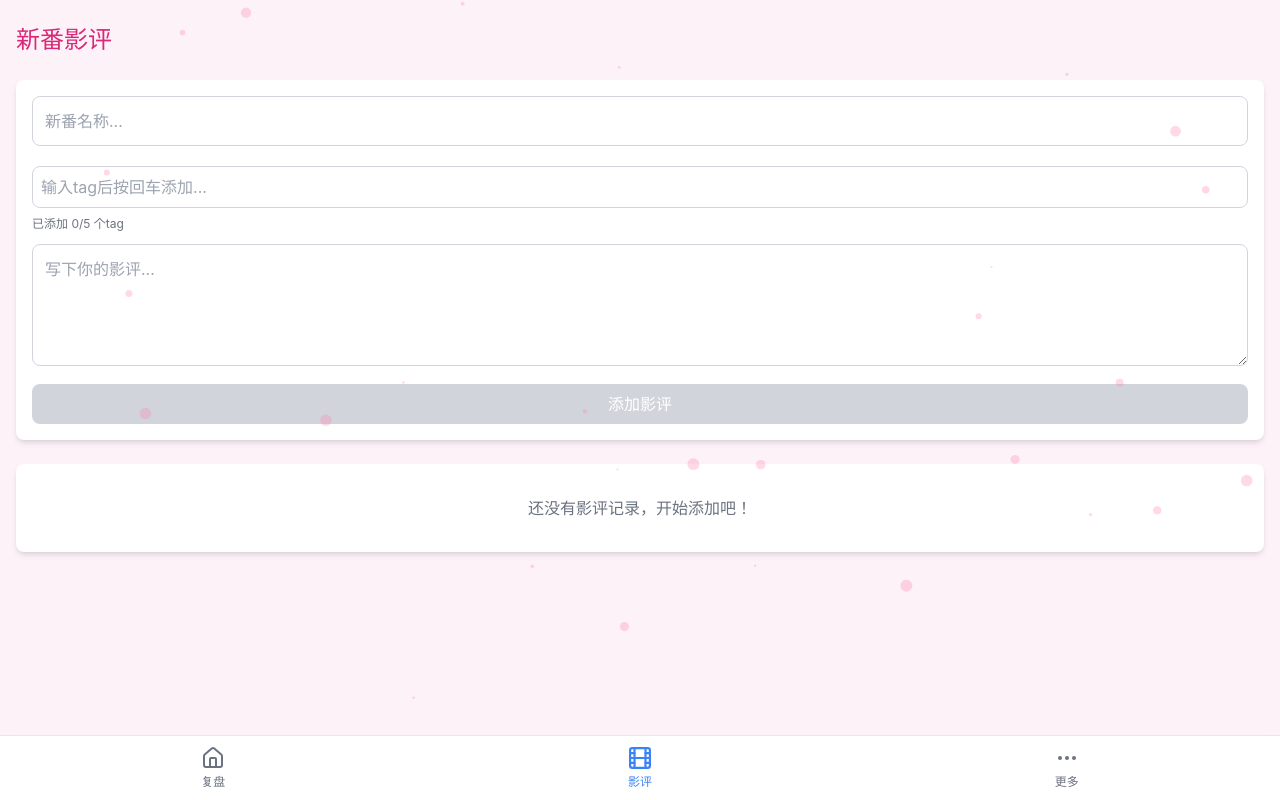
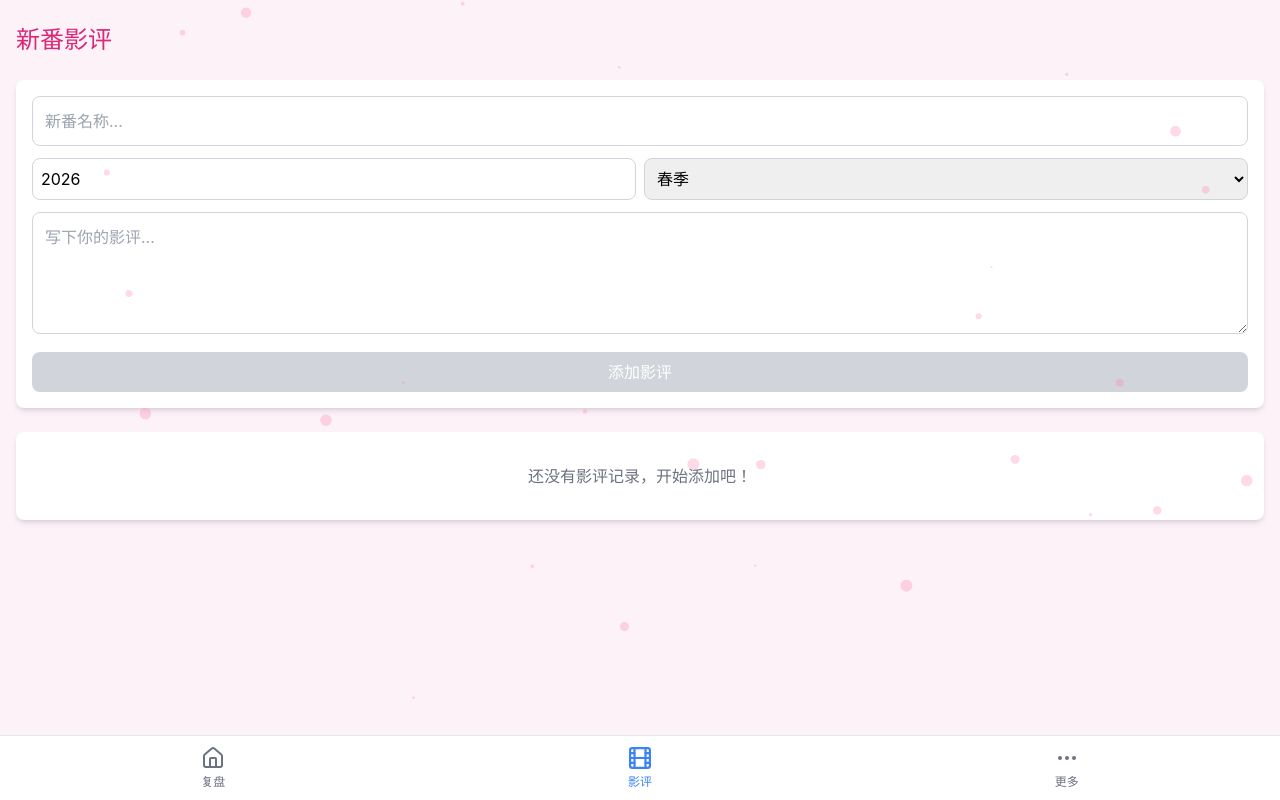
Before and after one commit to dplink/TraeBin, a React (Vite) app: page /anime in a window 1280 px wide. Built offline with nearby package versions, Linux system fonts and the light colour scheme.

Commit message:
feat: 设计主界面一级目录与底部导航
Co-authored-by: traeagent <traeagent@users.noreply.github.com>

```diff
--- a/src/components/AnimeReviewCard.tsx
+++ b/src/components/AnimeReviewCard.tsx
@@ -1,14 +1,18 @@
 import React, { useState } from 'react';
-import { Trash2, Edit, X } from 'lucide-react';
+import { Trash2, Edit } from 'lucide-react';
+
+type Season = '冬' | '春' | '夏' | '秋';
 
 interface AnimeReviewCardProps {
   id: string;
   title: string;
+  year: number;
+  season: Season;
   tags: string[];
   content: string;
   createdAt: string;
   onDelete: (id: string) => void;
-  onUpdate: (id: string, title: string, tags: string[], content: string) => void;
+  onUpdate: (id: string, title: string, year: number, season: Season, content: string) => void;
   onTagClick: (tag: string) => void;
   selectedTags: string[];
 }
@@ -16,6 +20,8 @@ interface AnimeReviewCardProps {
 const AnimeReviewCard: React.FC<AnimeReviewCardProps> = ({
   id,
   title,
+  year,
+  season,
   tags,
   content,
   createdAt,
@@ -26,26 +32,12 @@ const AnimeReviewCard: React.FC<AnimeReviewCardProps> = ({
 }) => {
   const [isEditing, setIsEditing] = useState(false);
   const [editTitle, setEditTitle] = useState(title);
-  const [editTags, setEditTags] = useState<string[]>([...tags]);
-  const [editTagInput, setEditTagInput] = useState('');
+  const [editYear, setEditYear] = useState(year.toString());
+  const [editSeason, setEditSeason] = useState<Season>(season);
   const [editContent, setEditContent] = useState(content);
 
-  const handleEditTagKeyDown = (e: React.KeyboardEvent<HTMLInputElement>) => {
-    if (e.key === 'Enter' && editTagInput.trim()) {
-      e.preventDefault();
-      if (editTags.length < 5 && !editTags.includes(editTagInput.trim())) {
-        setEditTags([...editTags, editTagInput.trim()]);
-        setEditTagInput('');
-      }
-    }
-  };
-
-  const removeEditTag = (tagToRemove: string) => {
-    setEditTags(editTags.filter((tag) => tag !== tagToRemove));
-  };
-
   const handleSave = () => {
-    onUpdate(id, editTitle, editTags, editContent);
+    onUpdate(id, editTitle, parseInt(editYear), editSeason, editContent);
     setIsEditing(false);
   };
 
@@ -60,6 +52,8 @@ const AnimeReviewCard: React.FC<AnimeReviewCardProps> = ({
     });
   };
 
+  const seasons: Season[] = ['冬', '春', '夏', '秋'];
+
   return (
     <div className="bg-white rounded-lg shadow-md p-4 mb-4 transition-all duration-300 hover:shadow-lg">
       {isEditing ? (
@@ -71,36 +65,25 @@ const AnimeReviewCard: React.FC<AnimeReviewCardProps> = ({
             className="w-full p-2 border border-gray-300 rounded-lg focus:outline-none focus:ring-2 focus:ring-pink-500"
             placeholder="新番名称..."
           />
-          <div className="space-y-2">
-            <div className="flex flex-wrap gap-2">
-              {editTags.map((tag) => (
-                <span
-                  key={tag}
-                  className="inline-flex items-center px-2 py-1 bg-pink-100 text-pink-800 rounded-full text-xs font-medium"
-                >
-                  {tag}
-                  <button
-                    type="button"
-                    onClick={() => removeEditTag(tag)}
-                    className="ml-1 text-pink-600 hover:text-pink-800"
-                  >
-                    <X className="w-3 h-3" />
-                  </button>
-                </span>
+          <div className="flex space-x-2">
+            <input
+              type="number"
+              value={editYear}
+              onChange={(e) => setEditYear(e.target.value)}
+              className="flex-1 p-2 border border-gray-300 rounded-lg focus:outline-none focus:ring-2 focus:ring-pink-500"
+              placeholder="年份"
+              min="2000"
+              max="2100"
+            />
+            <select
+              value={editSeason}
+              onChange={(e) => setEditSeason(e.target.value as Season)}
+              className="flex-1 p-2 border border-gray-300 rounded-lg focus:outline-none focus:ring-2 focus:ring-pink-500"
+            >
+              {seasons.map((s) => (
+                <option key={s} value={s}>{s}季</option>
               ))}
-            </div>
-            <input
-              type="text"
-              value={editTagInput}
-              onChange={(e) => setEditTagInput(e.target.value)}
-              onKeyDown={handleEditTagKeyDown}
-              className="w-full p-2 border border-gray-300 rounded-lg focus:outline-none focus:ring-2 focus:ring-pink-500"
-              placeholder={editTags.length >= 5 ? '已达到最大tag数量' : '输入tag后按回车添加...'}
-              disabled={editTags.length >= 5}
-            />
-            <p className="text-xs text-gray-500">
-              已添加 {editTags.length}/5 个tag
-            </p>
+            </select>
           </div>
           <textarea
             value={editContent}
@@ -118,7 +101,7 @@ const AnimeReviewCard: React.FC<AnimeReviewCardProps> = ({
             </button>
             <button
               onClick={handleSave}
-              disabled={!editTitle.trim() || !editContent.trim() || editTags.length === 0}
+              disabled={!editTitle.trim() || !editContent.trim()}
               className="px-3 py-1 bg-pink-500 text-white rounded-lg text-sm hover:bg-pink-600 transition-colors disabled:bg-gray-300 disabled:cursor-not-allowed"
             >
               保存
--- a/src/pages/AnimePage.tsx
+++ b/src/pages/AnimePage.tsx
@@ -2,37 +2,23 @@ import React, { useState } from 'react';
 import { useAnimeStore } from '../store/animeStore';
 import AnimeReviewCard from '../components/AnimeReviewCard';
 import ParticleEffect from '../components/ParticleEffect';
-import { X } from 'lucide-react';
+
+type Season = '冬' | '春' | '夏' | '秋';
 
 const AnimePage: React.FC = () => {
   const { reviews, addReview, deleteReview, updateReview } = useAnimeStore();
   const [title, setTitle] = useState('');
+  const [year, setYear] = useState(new Date().getFullYear().toString());
+  const [season, setSeason] = useState<Season>('春');
   const [content, setContent] = useState('');
-  const [tags, setTags] = useState<string[]>([]);
-  const [tagInput, setTagInput] = useState('');
   const [selectedTags, setSelectedTags] = useState<string[]>([]);
-
-  const handleTagKeyDown = (e: React.KeyboardEvent<HTMLInputElement>) => {
-    if (e.key === 'Enter' && tagInput.trim()) {
-      e.preventDefault();
-      if (tags.length < 5 && !tags.includes(tagInput.trim())) {
-        setTags([...tags, tagInput.trim()]);
-        setTagInput('');
-      }
-    }
-  };
-
-  const removeTag = (tagToRemove: string) => {
-    setTags(tags.filter((tag) => tag !== tagToRemove));
-  };
 
   const handleSubmit = (e: React.FormEvent) => {
     e.preventDefault();
-    if (title.trim() && content.trim() && tags.length > 0) {
-      addReview(title, tags, content);
+    if (title.trim() && content.trim()) {
+      addReview(title, parseInt(year), season, content);
       setTitle('');
       setContent('');
-      setTags([]);
     }
   };
 
@@ -55,6 +41,8 @@ const AnimePage: React.FC = () => {
 
   const allTags = Array.from(new Set(reviews.flatMap((review) => review.tags)));
 
+  const seasons: Season[] = ['冬', '春', '夏', '秋'];
+
   return (
     <div className="min-h-screen bg-pink-50 pb-20">
       <ParticleEffect color="rgba(255, 128, 171, 0.3)" count={30} />
@@ -70,38 +58,25 @@ const AnimePage: React.FC = () => {
               className="w-full p-3 border border-gray-300 rounded-lg focus:outline-none focus:ring-2 focus:ring-pink-500"
               placeholder="新番名称..."
             />
-            <div className="space-y-2">
-              <div className="flex flex-wrap gap-2">
-                {tags.map((tag) => (
-                  <span
-                    key={tag}
-                    className="inline-flex items-center px-2 py-1 bg-pink-100 text-pink-800 rounded-full text-xs font-medium"
-                  >
-                    {tag}
-                    <button
-                      type="button"
-                      onClick={() => removeTag(tag)}
-                      className="ml-1 text-pink-600 hover:text-pink-800"
-                    >
-                      <X className="w-3 h-3" />
-                    </button>
-                  </span>
+            <div className="flex space-x-2">
+              <input
+                type="number"
+                value={year}
+                onChange={(e) => setYear(e.target.value)}
+                className="flex-1 p-2 border border-gray-300 rounded-lg focus:outline-none focus:ring-2 focus:ring-pink-500"
+                placeholder="年份"
+                min="2000"
+                max="2100"
+              />
+              <select
+                value={season}
+                onChange={(e) => setSeason(e.target.value as Season)}
+                className="flex-1 p-2 border border-gray-300 rounded-lg focus:outline-none focus:ring-2 focus:ring-pink-500"
+              >
+                {seasons.map((s) => (
+                  <option key={s} value={s}>{s}季</option>
                 ))}
-              </div>
-              <div className="flex space-x-2">
-                <input
-                  type="text"
-                  value={tagInput}
-                  onChange={(e) => setTagInput(e.target.value)}
-                  onKeyDown={handleTagKeyDown}
-                  className="flex-1 p-2 border border-gray-300 rounded-lg focus:outline-none focus:ring-2 focus:ring-pink-500"
-                  placeholder={tags.length >= 5 ? '已达到最大tag数量' : '输入tag后按回车添加...'}
-                  disabled={tags.length >= 5}
-                />
-              </div>
-              <p className="text-xs text-gray-500">
-                已添加 {tags.length}/5 个tag
-              </p>
+              </select>
             </div>
             <textarea
               value={content}
@@ -112,7 +87,7 @@ const AnimePage: React.FC = () => {
             />
             <button
               type="submit"
-              disabled={!title.trim() || !content.trim() || tags.length === 0}
+              disabled={!title.trim() || !content.trim()}
               className="w-full py-2 bg-pink-500 text-white rounded-lg hover:bg-pink-600 transition-colors disabled:bg-gray-300 disabled:cursor-not-allowed"
             >
               添加影评
@@ -162,6 +137,8 @@ const AnimePage: React.FC = () => {
                 key={review.id}
                 id={review.id}
                 title={review.title}
+                year={review.year}
+                season={review.season}
                 tags={review.tags}
                 content={review.content}
                 createdAt={review.createdAt}
--- a/src/store/animeStore.ts
+++ b/src/store/animeStore.ts
@@ -1,9 +1,13 @@
 import { create } from 'zustand';
 import { persist } from 'zustand/middleware';
+
+type Season = '冬' | '春' | '夏' | '秋';
 
 interface AnimeReview {
   id: string;
   title: string;
+  year: number;
+  season: Season;
   tags: string[];
   content: string;
   createdAt: string;
@@ -11,22 +15,24 @@ interface AnimeReview {
 
 interface AnimeStore {
   reviews: AnimeReview[];
-  addReview: (title: string, tags: string[], content: string) => void;
+  addReview: (title: string, year: number, season: Season, content: string) => void;
   deleteReview: (id: string) => void;
-  updateReview: (id: string, title: string, tags: string[], content: string) => void;
+  updateReview: (id: string, title: string, year: number, season: Season, content: string) => void;
 }
 
 export const useAnimeStore = create<AnimeStore>()(
   persist(
     (set) => ({
       reviews: [],
-      addReview: (title, tags, content) => set((state) => ({
+      addReview: (title, year, season, content) => set((state) => ({
         reviews: [
           ...state.reviews,
           {
             id: Date.now().toString(),
             title,
-            tags,
+            year,
+            season,
+            tags: [`${year}年`, `${season}季`],
             content,
             createdAt: new Date().toISOString(),
           },
@@ -35,14 +41,14 @@ export const useAnimeStore = create<AnimeStore>()(
       deleteReview: (id) => set((state) => ({
         reviews: state.reviews.filter((review) => review.id !== id),
       })),
-      updateReview: (id, title, tags, content) => set((state) => ({
+      updateReview: (id, title, year, season, content) => set((state) => ({
         reviews: state.reviews.map((review) =>
-          review.id === id ? { ...review, title, tags, content } : review
+          review.id === id ? { ...review, title, year, season, tags: [`${year}年`, `${season}季`], content } : review
         ),
       })),
     }),
     {
-      name: 'anime-review-storage-v2',
+      name: 'anime-review-storage-v3',
     }
   )
 );
```
